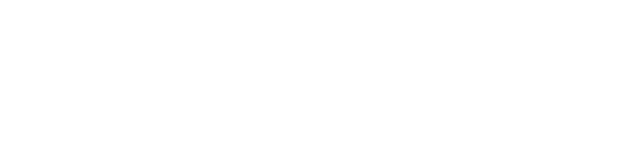
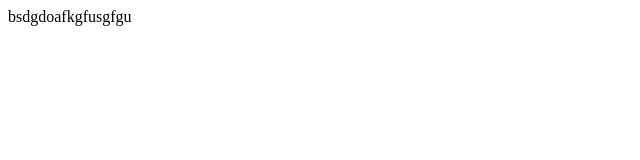
Before and after one commit to boredcoder69/idk, a plain HTML site: page index.html in a window 1280 px wide. Shown: the whole page, without its empty margins (0-640 px from the left). Drawn offline with Linux system fonts and the light colour scheme.

Commit message:
Update index.html

```diff
--- a/index.html
+++ b/index.html
@@ -1,4 +1,4 @@
 <html>
     <head><title>MySite</title></head>
-    <body background="yellow"></body>
+    <body background="yellow">bsdgdoafkgfusgfgu</body>
 </html>
```
